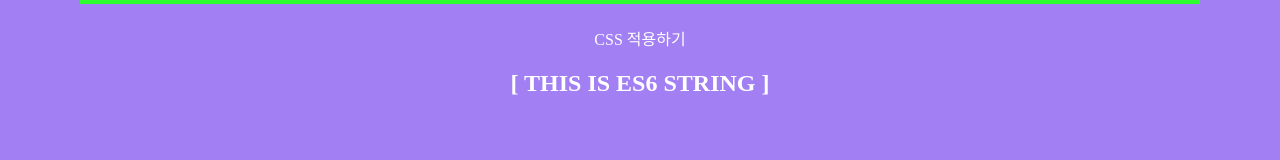
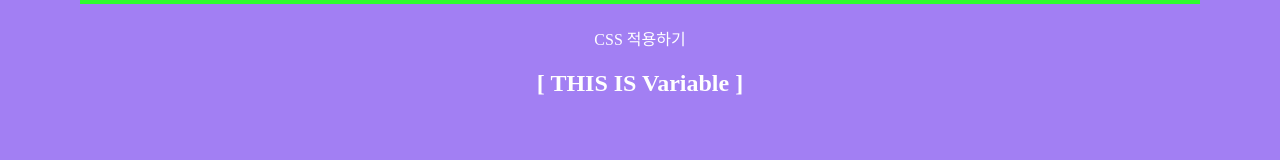
Before and after one commit to bestroom449k/first_App, a React (Create React App) app: page / in a window 1280 px wide. Shown: the part 154-314 px from the top of the page. Built offline with nearby package versions, Linux system fonts and the light colour scheme.

Commit message:
chapter 10

```diff
--- a/src/App.js
+++ b/src/App.js
@@ -1,16 +1,15 @@
 import React from 'react';
 import './App.css';
-import Es6 from './R009_Es6'
+import Variable from './R010_Variable'
 
 function App() {
   return (
     <div>
       <h1>Start React 200!</h1>
       <p>CSS 적용하기</p>
-      <Es6/>
+      <Variable/>
     </div>
   );
 }
 
 export default App;
-//갔음 그리고 그냥 Es6 불러옴
--- a/src/R009_Es6.js
+++ /dev/null
@@ -1,34 +0,0 @@
-import React, { Component } from 'react';
-
-class R009_Es6 extends Component {
-
-  constructor(props) {
-    super(props);
-    this.state = {};
-  }
-
-  componentDidMount() {
-    var jsString1 = '자바스크립트'
-    var jsString2 = '입니다\n다음줄입니다.'
-    console.log(jsString1+' 문자열'+jsString2+'~');
-
-    var Es6String1 = 'ES6'
-    var Es6String2 = '입니다'
-    console.log(`${Es6String1} 문자열${Es6String2}!!
-____다음줄입니다`);
-
-    var LongString = "ES6에추가된String함수들입니다.";
-    console.log('startsWith : '+LongString.startsWith("ES6에추"));
-    console.log('endsWith : '+LongString.endsWith("함수들입니다."));
-    console.log('includes : '+LongString.includes("추가된String"));
-  }
-
-  render() {
-    return (
-      <h2>[ THIS IS ES6 STRING ]</h2>
-    )
-  }
-}
-
-export default R009_Es6;
-/*여기서는 분자열 사용 ㅓㅂ을 알려준다. 변수는 넣을 떄 ${변수명} 그리고 ""대신''사용 */
--- /dev/null
+++ b/src/R010_Variable.js
@@ -0,0 +1,42 @@
+import React, { Component } from 'react';
+
+class R010_Variable extends Component {
+
+  constructor(props) {
+    super(props);
+    this.state = {};
+  }
+
+  componentDidMount() {
+    var varName = 'react'
+    console.log('varName1 : '+varName)
+    var varName = '200' // 'varName' is already defined  no-redeclare
+    console.log('varName2 : '+varName)
+
+    let letName = 'react'
+    console.log('letName1 : '+letName)
+    // let letName = '200' // Parsing error: Identifier 'letName' has already been declared
+    letName = 'react200'
+    console.log('letName2 : '+letName)
+
+    const constName = 'react'
+    console.log('constName : ' + constName)
+    // const constName = '200' // Parsing error: Identifier 'constName' has already been declared
+    // constName = 'react200' // Uncaught TypeError: Assignment to constant variable.
+  }
+
+  render() {
+    return (
+      <h2>[ THIS IS Variable ]</h2>
+    )
+  }
+}
+
+export default R010_Variable;
+/*중요한 내용
+선언 방식	    중복 선언 	  값 변경	      활동범위
+var	           가능	     가능           전채
+let	           불가	        가능	      블록
+const	          불가	       불가	      블록
+
+ */
```
